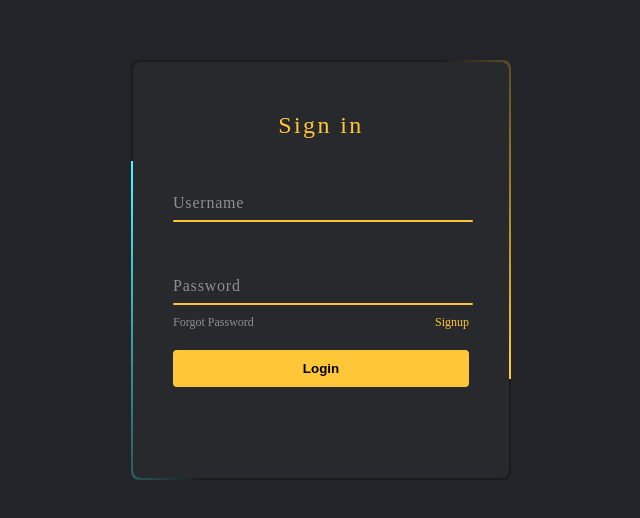
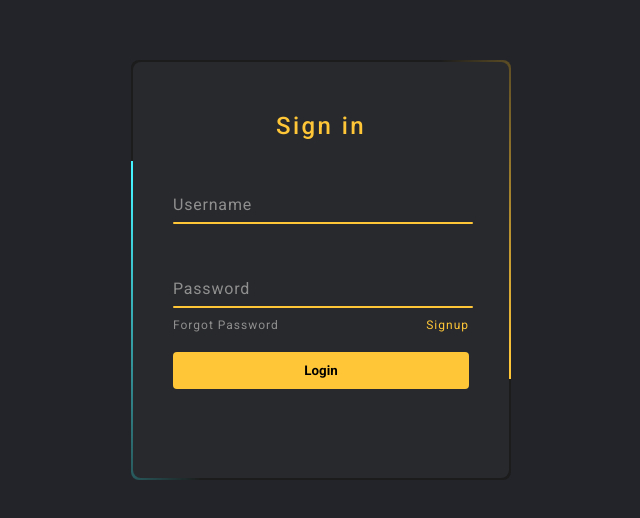
Before and after one commit to sinansarikaya/css-animated-login, a plain HTML site: page index.html in a window 1280 px wide. Shown: the part 130-648 px from the top of the page, without its empty margins (319-959 px from the left). Drawn offline with Linux system fonts and the light colour scheme.

Commit message:
Update style

```diff
--- a/style.css
+++ b/style.css
@@ -1,7 +1,9 @@
+@import url("https://fonts.googleapis.com/css2?family=Roboto:ital,wght@0,300;0,400;0,500;0,700;0,900;1,300;1,400&display=swap");
 * {
   box-sizing: border-box;
   margin: 0;
   padding: 0;
+  font-family: "Roboto", sans-serif;
 }
 body {
   display: flex;
@@ -127,10 +129,15 @@ body {
   font-size: 0.75em;
   color: #8f8f8f;
   text-decoration: none;
+  transition: color 0.8s ease;
+  letter-spacing: 1px;
 }
 .links a:hover,
 .links a:nth-child(2) {
   color: hsl(43deg, 100%, 61%);
+}
+.links a:nth-child(2):hover {
+  color: hsl(43deg, 100%, 81%);
 }
 input[type="submit"] {
   border: none;
@@ -142,6 +149,10 @@ input[type="submit"] {
   border-radius: 4px;
   font-weight: 600;
   cursor: pointer;
+  transition: background-color 0.8s ease;
+}
+input[type="submit"]:hover {
+  background: hsl(43deg, 100%, 51%);
 }
 input[type="submit"]:active {
   background: hsl(43deg, 100%, 71%);
```
